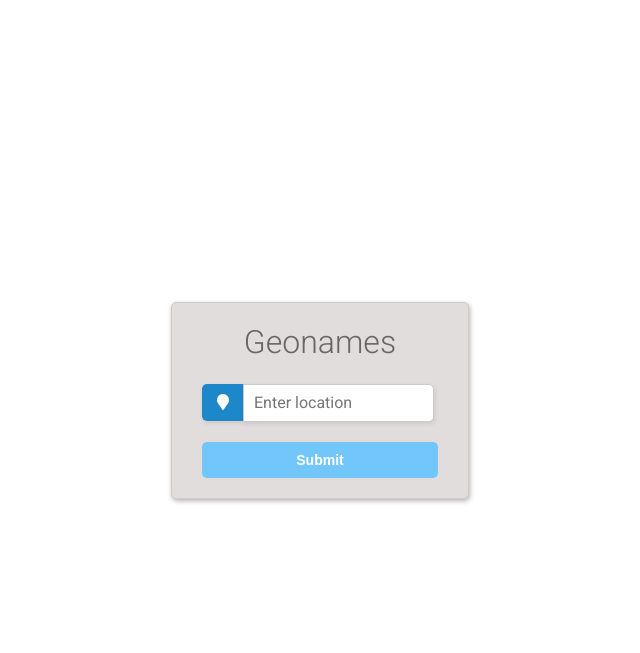
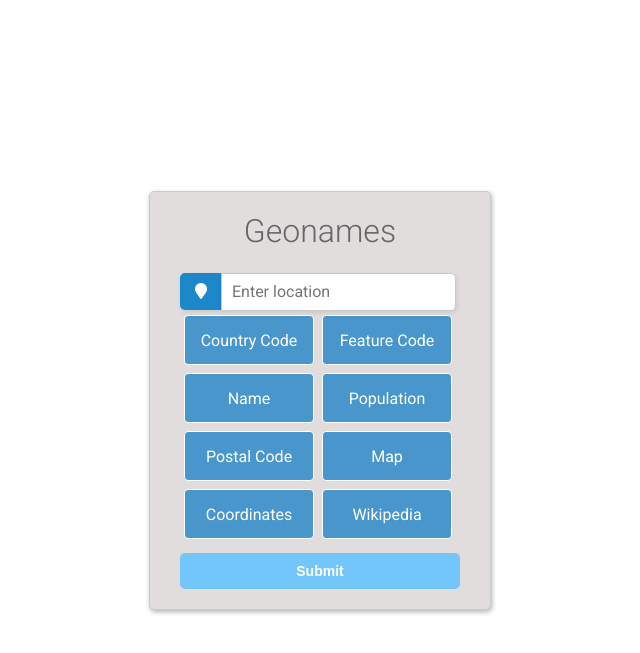
Before and after one commit to sashedher/Geonames, a Flask app: page / in a window 1280 px wide. Shown: the top 653 px of the page, without its empty margins (320-960 px from the left). Run offline with Flask 2, Linux system fonts and the light colour scheme; some libraries are stand-ins or nearby versions.

Commit message:
adding checkboxes

```diff
--- a/templates/Input_1.html
+++ b/templates/Input_1.html
@@ -128,6 +128,50 @@
       button:hover {
       background: #26a9e0;
       }
+      .cat{
+      margin: 4px;
+      background-color: #4996cc;
+      border-radius: 4px;
+      border: 1px solid #fff;
+      overflow: hidden;
+      float: left;
+      }
+
+      .cat label {
+      float: left; line-height: 3.0em;
+      width: 8.0em; height: 3.0em;
+      }
+
+      .cat label span {
+      text-align: center;
+      padding: 1px 0;
+      display: block;
+      }
+
+      .cat label input {
+      position: absolute;
+      display: none;
+      color: #fff !important;
+      }
+      /* selects all of the text within the input element and changes the color of the text */
+      .cat label input + span{color: #fff;}
+
+
+      /* This will declare how a selected input will look giving generic properties */
+      .cat input:checked + span {
+      color: #000000cc;
+      text-shadow: 0 0  3px rgba(20, 0, 0, 0.137);
+      }
+
+
+    /*
+    This following statements selects each category individually that contains an input element that is a checkbox and is checked (or selected) and chabges the background color of the span element.
+    */
+    .property input:checked + span{background-color: #62abbd;}
+
+
+
+
     </style>
   </head>
   <body>
@@ -137,8 +181,57 @@
 
         <label id="icon" for="name"><i class="fa fa-map-marker"></i></label>
         <input type="text" name="city" id="city" placeholder="Enter location" required/>
+        <div class="container">
 
+        <div class="cat property">
+          <label>
+              <input type="checkbox" name="predicate" value="countryCode"><span>Country Code</span>
+          </label>
+        </div>
 
+        <div class="cat property">
+          <label>
+              <input type="checkbox" name="predicate" value="featureCode"><span>Feature Code</span>
+          </label>
+        </div>
+
+        <div class="cat property">
+          <label>
+              <input type="checkbox" name="predicate" value="name"><span>Name</span>
+          </label>
+        </div>
+
+        <div class="cat property">
+          <label>
+              <input type="checkbox" name="predicate" value="population"><span>Population</span>
+          </label>
+        </div>
+
+        <div class="cat property">
+          <label>
+              <input type="checkbox" name="predicate" value="postalCode"><span>Postal Code</span>
+          </label>
+        </div>
+
+        <div class="cat property">
+          <label>
+              <input type="checkbox" name="predicate" value="locationMap"><span>Map</span>
+          </label>
+        </div>
+
+          <div class="cat property">
+          <label>
+              <input type="checkbox" name="predicate" value="lat"><span>Coordinates</span>
+          </label>
+        </div>
+
+          <div class="cat property">
+          <label>
+              <input type="checkbox" name="predicate" value="wikipediaArticle"><span>Wikipedia</span>
+          </label>
+        </div>
+
+        </div><!-- end container -->
         <div class="btn-block">
 
           <button type="submit" href="/">Submit</button>
```
